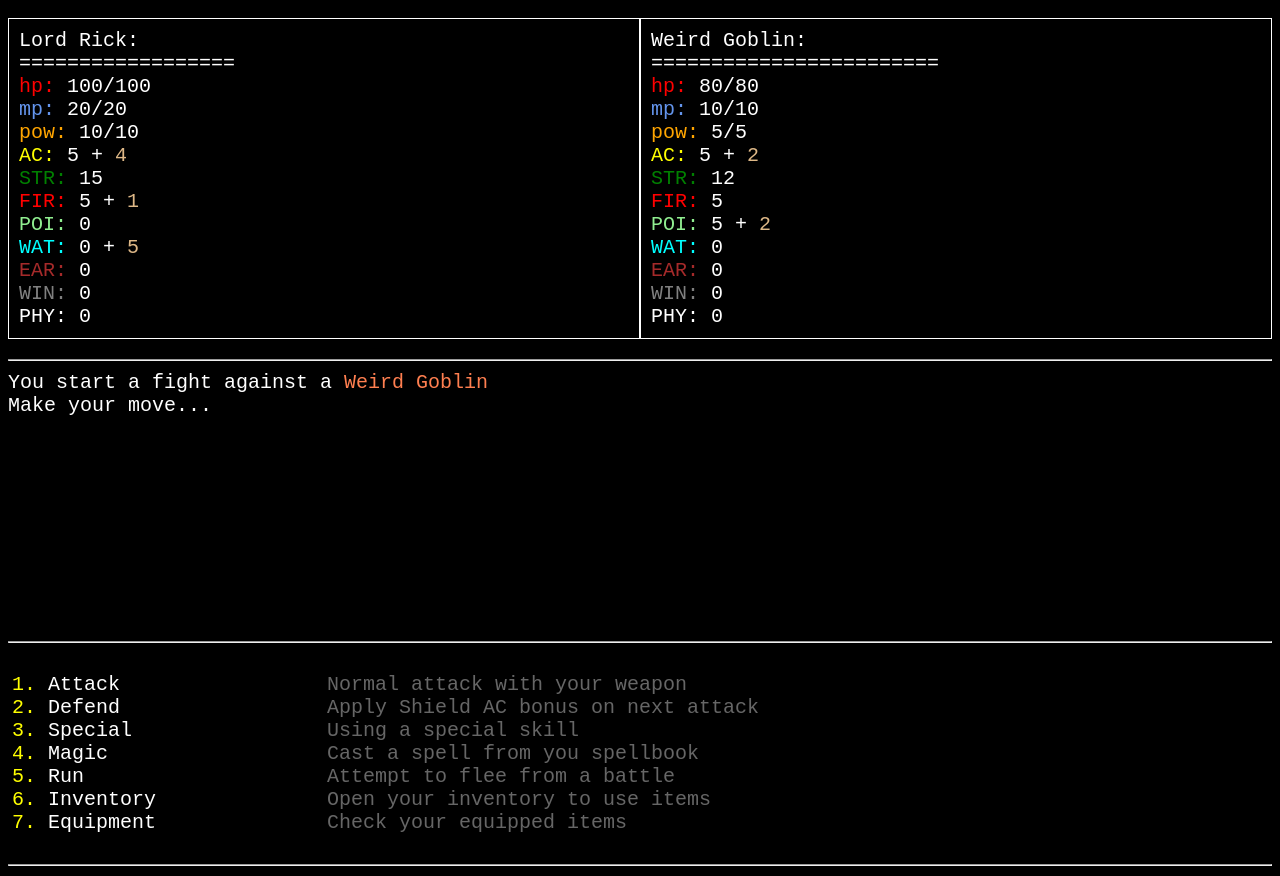
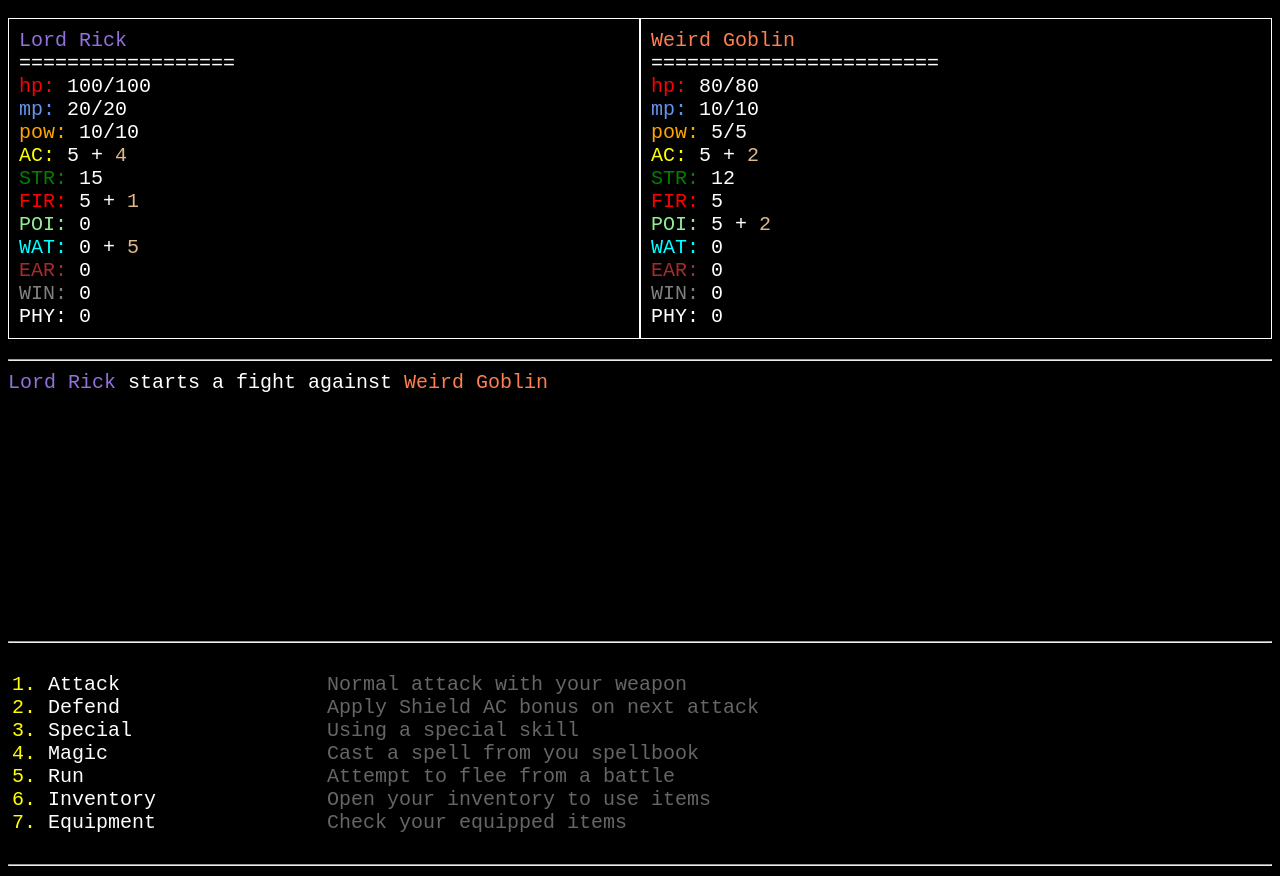
Before and after one commit to b4dr1ck/HtmlSandbox, a Vue app in the folder fight/: page / in a window 1280 px wide. Built offline with nearby package versions, Linux system fonts and the light colour scheme.

Commit message:
CHANGE: fight: verwende color-codes fuer Output

```diff
--- a/fight/src/App.vue
+++ b/fight/src/App.vue
@@ -10,21 +10,27 @@ export default {
       mode: "attack",
       log: [],
       basicCommands: ["Attack", "Defend", "Special", "Magic", "Run", "Inventory", "Equipment"],
-      lastAttackLog: {
+      calcLog: {
         enemy: [],
         player: [],
       },
       commands: [],
       maxLogEntries: 10,
       colors: {
-        name: { player: "MediumPurple", enemy: "coral" },
+        player: "MediumPurple",
+        enemy: "coral",
         hp: "red",
         mp: "CornflowerBlue",
         pow: "orange",
         AC: "yellow",
         STR: "green",
         bon: "BurlyWood",
-        resist: { FIR: "red", WAT: "aqua", POI: "lightgreen", EAR: "brown", WIN: "grey", PHY: "white" },
+        FIR: "red",
+        WAT: "aqua",
+        POI: "lightgreen",
+        EAR: "brown",
+        WIN: "grey",
+        PHY: "white",
         details: "#666",
       },
       player: player,
@@ -38,45 +44,47 @@ export default {
       return Math.floor(Math.random() * (maxFloored - minCeiled) + minCeiled);
     },
     back() {
+      const actorName = `[player]${this.player.name}[/player]`;
+
       if (this.mode === "magic") {
         this.mode = "attack";
         this.commands = this.basicCommands;
-        this.log.push("You close your spellbook.");
+        this.log.push(`${actorName} closes the spellbook`);
       } else if (this.mode === "special") {
         this.mode = "attack";
-        this.log.push("You stop preparing your special move.");
+        this.log.push(`${actorName} stops preparing the special move`);
         this.commands = this.basicCommands;
       } else if (this.mode === "inventory") {
         this.mode = "attack";
-        this.log.push("You close your inventory.");
+        this.log.push(`${actorName} closes the inventory.`);
         this.commands = this.basicCommands;
       } else if (this.mode === "equip") {
         this.mode = "attack";
-        this.log.push("You're done checking your equipment.");
+        this.log.push(`${actorName} is done checking the equipment.`);
         this.commands = this.basicCommands;
       }
     },
     checkConditions(actor) {
-      this[actor].conditions = this[actor].conditions.filter((condition) => condition.duration > 0);
+      this[actor].conditions = this[actor].conditions.filter((condition) => condition.duration > 0); // remove expired conditions
+
+      const actorName = `[${actor}]${this.player.name}[/${actor}]`;
+      let conditionName;
 
       this[actor].conditions.forEach((condition) => {
+        conditionName = `[${condition.damage[0].type}]${condition.name}[/${condition.damage[0].type}]`;
+        this.log.push(`${actorName} is ${conditionName}`);
+        condition.duration--;
         if (condition.damage) {
           const resist =
             this[actor].stats.resist[condition.damage[0].type].base +
             this[actor].stats.resist[condition.damage[0].type].bon;
-          const dmg = condition.damage[0].value - (resist * condition.damage[0].value) / 100;
+          const dmg = condition.damage[0].value - Math.floor((resist * condition.damage[0].value) / 100);
           this[actor].stats.hp.current -= dmg;
-          condition.duration--;
-          this.log.push(`<span style='color:${this.colors.resist.POI}'>${condition.text}</span>`);
-          this.log.push(
-            `<span style='color:${this.colors.name[actor]}'>${this[actor].name}</span> takes ${dmg} damage from ${condition.name}!`
-          );
+
+          this.log.push(`${actorName} takes ${dmg} damage from ${conditionName}!`);
         }
         if (condition.stunned) {
-          condition.duration--;
-          this.log.push(
-            `<span style='color:${this.colors.name[actor]}'>${this[actor].name}</span> is stunned and cannot act!`
-          );
+          this.log.push(`${actorName} is stunned and cannot act ${conditionName})!`);
         }
       });
     },
@@ -108,8 +116,8 @@ export default {
         }
         return total;
       }, 0);
-      this.lastAttackLog[actor].push(
-        `<span style='color:#666;'>${this[actor].name}...Hit: ${d20} + ${modifier}; Dmg: ${dmgCalcString}</span>`
+      this.calcLog[actor].push(
+        `[details]${this[actor].name}...Hit: ${d20} + ${modifier}; Dmg: ${dmgCalcString}[/details]`
       );
       return { hit, dmg };
     },
@@ -128,84 +136,75 @@ export default {
       setTimeout(() => {
         this.checkConditions("enemy");
         this.attack("enemy", "player");
+        this.log.push("-".repeat(50));
       }, 1000);
     },
     attack(actor1, actor2) {
       const { hit: hit, dmg: dmg } = this.calcHitAndDmg(actor1, actor2);
 
-      const color = this.colors.name[actor1];
-      const color2 = this.colors.name[actor2];
+      const actorName1 = `[${actor1}]${this[actor1].name}[/${actor1}]`;
+      const actorName2 = `[${actor2}]>${this[actor2].name}[/${actor2}]`;
 
       const AC = this[actor2].stats.AC.base + this[actor2].stats.AC.bon;
 
       if (hit === 1) {
         const critDmg = Math.floor(dmg / 2);
         this[actor1].stats.hp.current -= critDmg;
-        this.log.push(
-          `<span style='color:${color}'>${this[actor1].name}</span> critically missed <span style='color:${color2}'>${this[actor2].name}</span> and hurt yourself for ${critDmg}!`
-        );
+        this.log.push(`${actorName1} critically misses ${actorName2} and gets ${critDmg} dmg!`);
       } else if (hit >= 20) {
         this[actor2].stats.hp.current -= dmg * 2;
-        this.log.push(
-          `<span style='color:${color}'>${this[actor1].name}</span> critically hit <span style='color:${color2}'>${
-            this[actor2].name
-          }</span> for ${dmg * 2} damage!`
-        );
+        this.log.push(`${actorName1} critically hits ${actorName2}}</span> for ${dmg * 2} damage!`);
       } else if (hit >= AC) {
         this[actor2].stats.hp.current -= dmg;
-        this.log.push(
-          `<span style='color:${color}'>${this[actor1].name}</span> hit <span style='color:${color2}'>${this[actor2].name}</span> for ${dmg} damage!`
-        );
+        this.log.push(`${actorName1} hits ${actorName2} for ${dmg} damage!`);
       } else {
-        this.log.push(
-          `<span style='color:${color}'>${this[actor1].name}</span> missed <span style='color:${color2}'>${this[actor2].name}</span>!`
-        );
+        this.log.push(`${actorName1} misses ${actorName2}!`);
       }
 
-      this.log.push(this.lastAttackLog[actor1][this.lastAttackLog[actor1].length - 1]);
+      //this.log.push(this.calcLog[actor1][this.calcLog[actor1].length - 1]);
     },
     defend(actor) {
+      const actorName = `[${actor}]>${this[actor].name}[/${actor}]`;
       const tempBon = this[actor].equipped.find((item) => item.type === "shield")?.AC || 0;
-      this.log.push(
-        `<span style='color:${this.colors.name[actor]}'>${this[actor].name}</span> braces himself and increasing AC by ${tempBon} for the next attack.`
-      );
+
+      this.log.push(`${actorName} increases AC by ${tempBon} for the next attack.`);
       this[actor].stats.AC.bon += tempBon;
-
-      setTimeout(() => {
-        this.attack("enemy", "player");
-        this[actor].stats.AC.bon -= tempBon;
-      }, 1000);
     },
     run() {},
     inventory() {
+      const actorName = `[player]${this.player.name}[/player]`;
       this.mode = "inventory";
       this.commands = this.player.items.map((item) => `${item.name}`);
       this.commands.push("Back");
-      this.log.push("You open your inventory. Choose an item.");
+      this.log.push(`${actorName} opens the inventory.`);
     },
     equipment() {
+      const actorName = `[player]${this.player.name}[/player]`;
       this.mode = "equip";
       this.commands = this.player.equipped.map((equipped) => `${equipped.name}`);
       this.commands.push("Back");
-      this.log.push("You take a look at your equipment");
+      this.log.push(`${actorName} takes a look at the equipment`);
     },
     special() {
+      const actorName = `[player]${this.player.name}[/player]`;
       this.mode = "special";
       this.commands = this.player.specials.map((special) => special.name);
       this.commands.push("Back");
-      this.log.push("You prepare a special move. Choose a special.");
+      this.log.push(`${actorName} prepares a special move.`);
     },
     magic() {
+      const actorName = `[player]${this.player.name}[/player]`;
       this.mode = "magic";
       this.commands = this.player.spellbook.map((spell) => spell.name);
       this.commands.push("Back");
-      this.log.push("You open your spellbook. Choose a spell.");
+      this.log.push(`${actorName} opens the spellbook.`);
     },
     hud(actor) {
       const hudText = [];
+      const actorName = `[${actor}]${this[actor].name}[/${actor}]`;
 
       // name
-      hudText.push(`<span style='color:${this.colors["name"]}'>${this[actor].name}: </span>`);
+      hudText.push(`${actorName}`);
       hudText.push("=".repeat(this[actor].name.length * 2));
       for (const stat in this[actor]["stats"]) {
         // resistances
@@ -213,9 +212,9 @@ export default {
           for (const resist in this[actor]["stats"]["resist"]) {
             const bonResist = this[actor]["stats"]["resist"][resist].bon;
             hudText.push(
-              `<span style='color:${this.colors.resist[resist]}'>${resist}:</span>` +
+              `[${resist}]${resist}:[/${resist}]` +
                 ` ${this[actor]["stats"]["resist"][resist].base}` +
-                (bonResist ? ` + <span style='color:${this.colors.bon}'>${bonResist}</span>` : "")
+                (bonResist ? ` + [bon]${bonResist}[/bon]` : "")
             );
           }
         } else {
@@ -223,20 +222,20 @@ export default {
           const bonStat = this[actor]["stats"][stat].bon;
           if (stat === "hp" || stat === "mp" || stat === "pow") {
             hudText.push(
-              `<span style='color:${this.colors[stat]}'>${stat}:</span>` +
+              `[${stat}]${stat}:[/${stat}]` +
                 ` ${this[actor]["stats"][stat].current}/${this[actor]["stats"][stat].base}` +
-                (bonStat ? ` + <span style='color:${this.colors.bon}'>${bonStat}</span>` : "")
+                (bonStat ? ` + [bon]'>${bonStat}[/bon]` : "")
             );
           } else {
             hudText.push(
-              `<span style='color:${this.colors[stat]}'>${stat}:</span>` +
+              `[${stat}]${stat}:[/${stat}]` +
                 ` ${this[actor]["stats"][stat].base}` +
-                (bonStat ? ` + <span style='color:${this.colors.bon}'>${bonStat}</span>` : "")
+                (bonStat ? ` + [bon]${bonStat}[/bon]` : "")
             );
           }
         }
       }
-      return hudText.join("\n");
+      return this.replaceColorTags(hudText).join("\n");
     },
 
     // apply equipped items to player stats
@@ -299,7 +298,7 @@ export default {
           if (key === "damage") {
             output += `dmg: ${value
               .map((dmg) => {
-                if (dmg.type === "PHY") {
+                if (dmg.value instanceof Array) {
                   return `${dmg.value[0]}d${dmg.value[1]}`;
                 }
                 return `+ ${dmg.value} ${dmg.type}`;
@@ -324,42 +323,35 @@ export default {
             equipment: "Check your equipped items",
           };
           3;
-          return `<span style='color:${this.colors.details};'>${commandDetails[command]}</span>` || "";
+          return `[details]${commandDetails[command]}[/details]` || "";
         case "magic":
           const spellDetails = this.player.spellbook.find((spell) => spell.name.toLowerCase() === command);
-          return spellDetails
-            ? `<span style='color:${this.colors.details};'>${spellDetails.description} ${showStats(
-                spellDetails
-              )}</span>`
-            : "";
+          return spellDetails ? `[details]${spellDetails.description} ${showStats(spellDetails)}[/details]` : "";
         case "special":
           const specialDetails = this.player.specials.find((special) => special.name.toLowerCase() === command);
-          return specialDetails
-            ? `<span style='color:${this.colors.details};'>${specialDetails.description} ${showStats(
-                specialDetails
-              )}</span>`
-            : "";
+          return specialDetails ? `[details]${specialDetails.description} ${showStats(specialDetails)}[/details]` : "";
         case "inventory":
           const imtemDetails = this.player.items.find((item) => item.name.toLowerCase() === command);
-          return imtemDetails
-            ? `<span style='color:${this.colors.details};'>${imtemDetails.description} ${showStats(
-                imtemDetails
-              )}</span>`
-            : "";
+          return imtemDetails ? `[details]${imtemDetails.description} ${showStats(imtemDetails)}[/details]` : "";
         case "equip":
           const equippedDetails = this.player.equipped.find((equipped) => equipped.name.toLowerCase() === command);
           return equippedDetails
-            ? `<span style='color:${this.colors.details};'>${equippedDetails.description} ${showStats(
-                equippedDetails
-              )}</span>`
+            ? `[details]${equippedDetails.description} ${showStats(equippedDetails)}[/details]`
             : "";
       }
     },
+    replaceColorTags(text) {
+      return text.map((entry) => {
+        let regexp = /\[(.+?)\](.+?)\[\/.+?\]/g;
+        return entry.replace(regexp, (match, name, text) => {
+          return `<span style="color:${this.colors[name]}">${text}</span>`;
+        });
+      });
+    },
   },
-
   computed: {
     logEntries() {
-      return this.log.slice(-this.maxLogEntries);
+      return this.replaceColorTags(this.log).slice(-this.maxLogEntries);
     },
     hudPlayer() {
       return this.hud("player");
@@ -380,9 +372,9 @@ export default {
     this.applyBonStats("player");
     this.applyBonStats("enemy");
 
-    const color = this.colors.name.enemy;
-    this.log.push(`You start a fight against a <span style='color:${color};'>${this.enemy.name}</span>`);
-    this.log.push("Make your move...");
+    this.log.push(
+      `[player]${this.player.name}[/player] starts a fight against [enemy]${this.enemy.name}[/enemy]</span>\n`
+    );
   },
 };
 </script>
@@ -403,7 +395,7 @@ export default {
         </li>
       </ol>
       <ul id="detailList">
-        <li v-html="showDetails(command.toLowerCase())" v-for="(command, index) in commands" :key="index"></li>
+        <li v-html="replaceColorTags([showDetails(command.toLowerCase())])" v-for="(command, index) in commands" :key="index"></li>
       </ul>
     </div>
     <hr />
--- a/fight/src/enemy.js
+++ b/fight/src/enemy.js
@@ -1,6 +1,8 @@
 export const enemy = {
   name: "Weird Goblin",
-  conditions: [],
+  conditions: [
+    /*{ name: "poisoned", duration: 3, stunned: false, damage: [{ type: "POI", value: 5 }] }*/
+  ],
   stats: {
     hp: { base: 80, current: 80, bon: 0 },
     mp: { base: 10, current: 10, bon: 0 },
--- a/fight/src/player.js
+++ b/fight/src/player.js
@@ -1,7 +1,8 @@
 export const player = {
   name: "Lord Rick",
   conditions: [
-    //{ name: "poisoned", duration: 3, stunned: true, damage: [{ type: "POI", value: 5 }], text: "You are poisened" },
+    { name: "poisoned", duration: 3, stunned: false, damage: [{ type: "POI", value: 5 }] },
+    { name: "iced", duration: 5, stunned: true, damage: [{ type: "WAT", value: 0 }] },
   ],
   stats: {
     hp: { base: 100, current: 100, bon: 0 },
```
